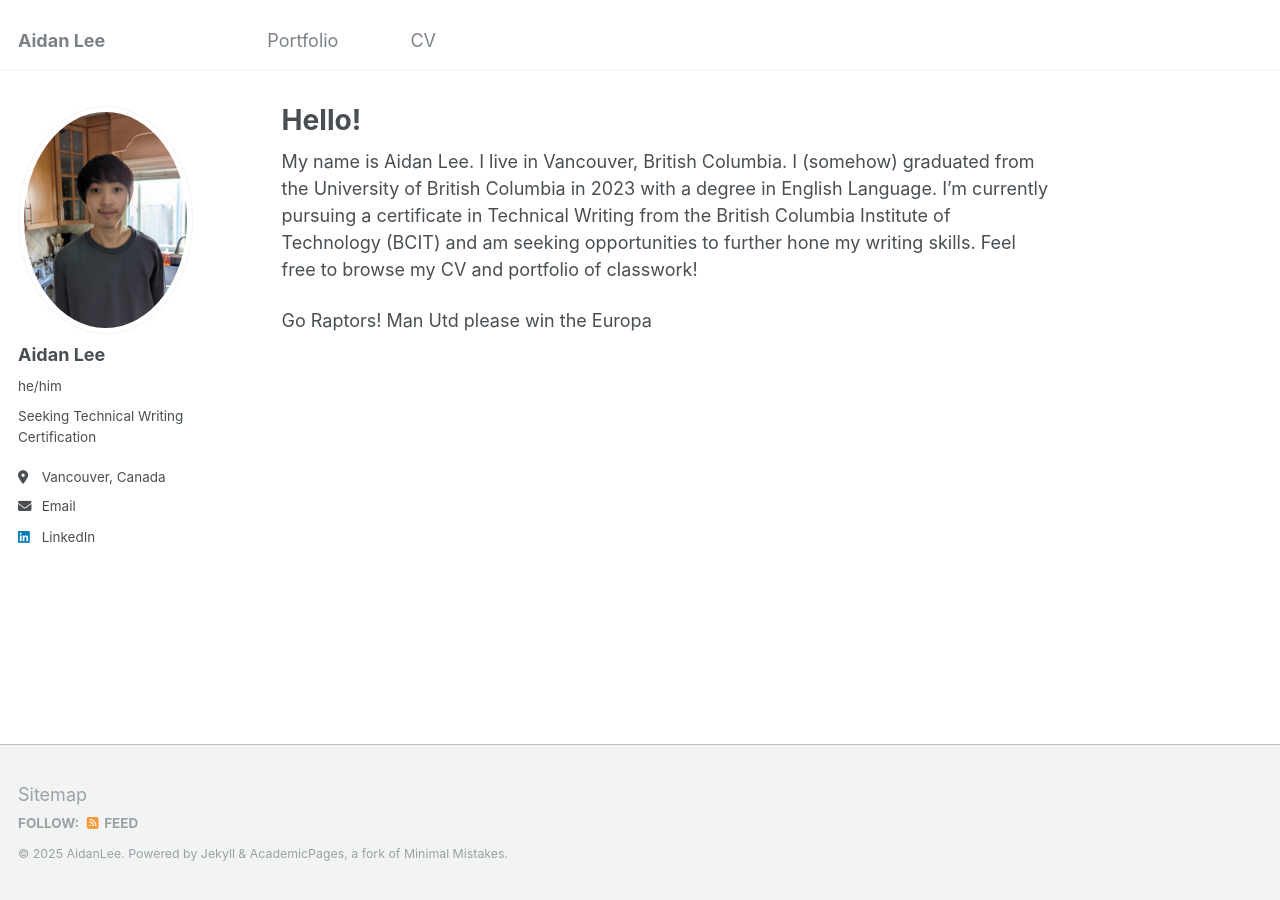
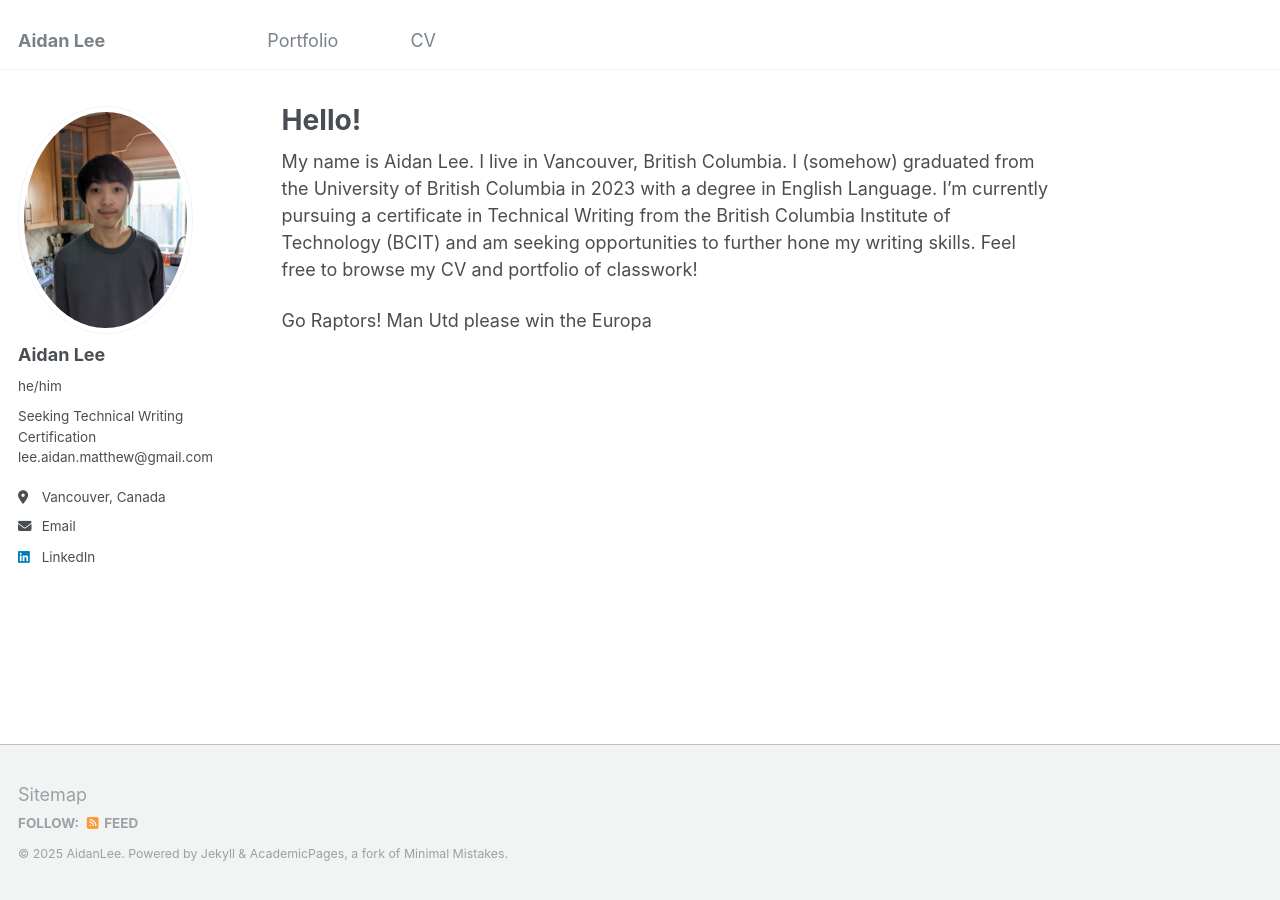
Before and after one commit to aidanmlee/aidanmlee.github.io, a Jekyll site: the page built from _pages/about.md, in a window 1280 px wide. Built offline with Jekyll 4.4.1, drawn with Linux system fonts in a browser that asks for light colours.

Commit message:
added email to bio

```diff
--- a/_config.yml
+++ b/_config.yml
@@ -24,11 +24,12 @@ author:
   avatar           : "profilepic.jpeg"
   name             : "Aidan Lee"
   pronouns         : "he/him" # example: "she/her"
-  bio              : "Seeking Technical Writing Certification"
+  bio              : "Seeking Technical Writing Certification
+    lee.aidan.matthew@gmail.com"
   location         : "Vancouver, Canada"
   employer         :
   uri              : # URL
-  email            : lee.aidan.matthew@gmail.com
+  email            : "lee.aidan.matthew@gmail.com"
 
   # Academic websites
   arxiv            : # URL - Update with the correct link to your profile
```
